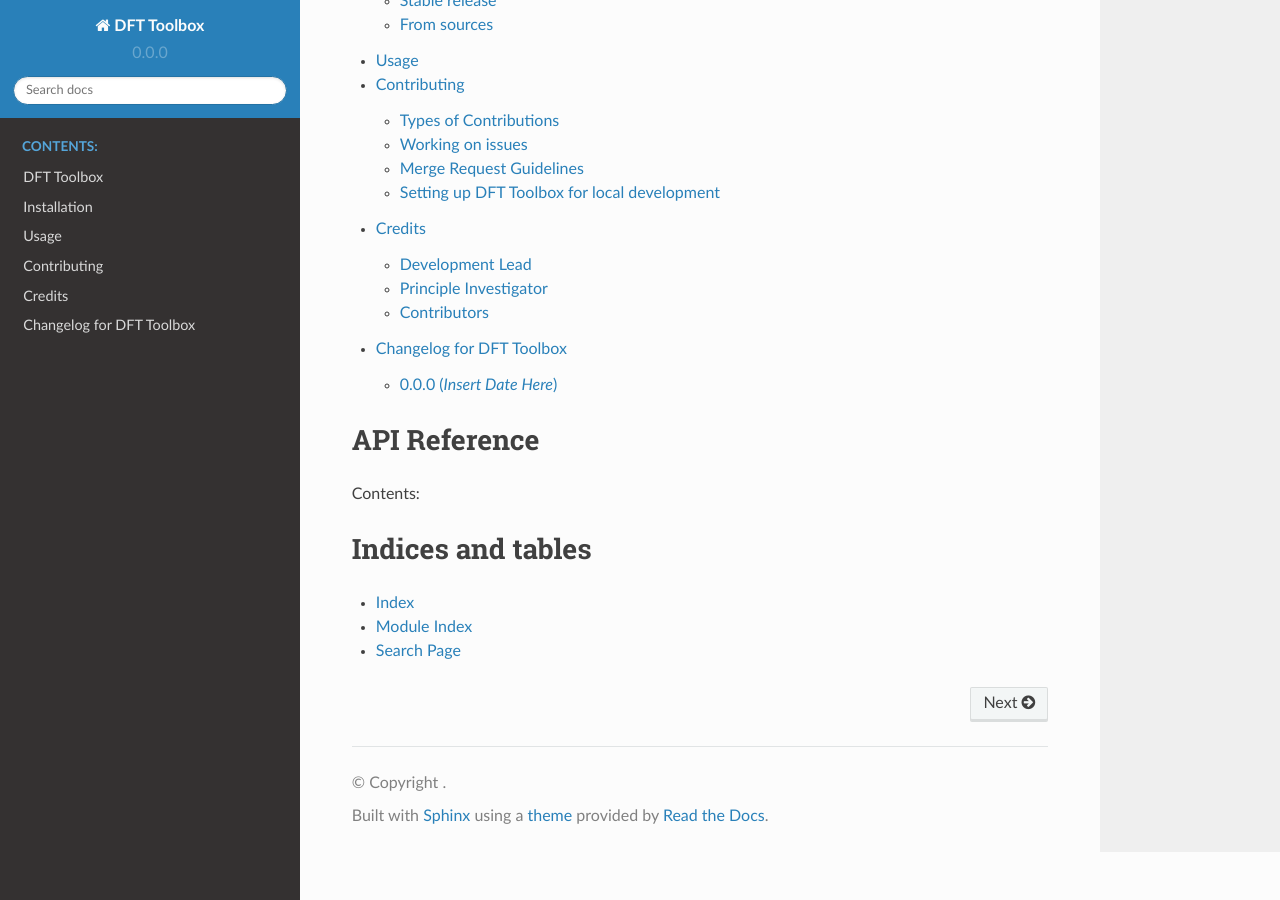
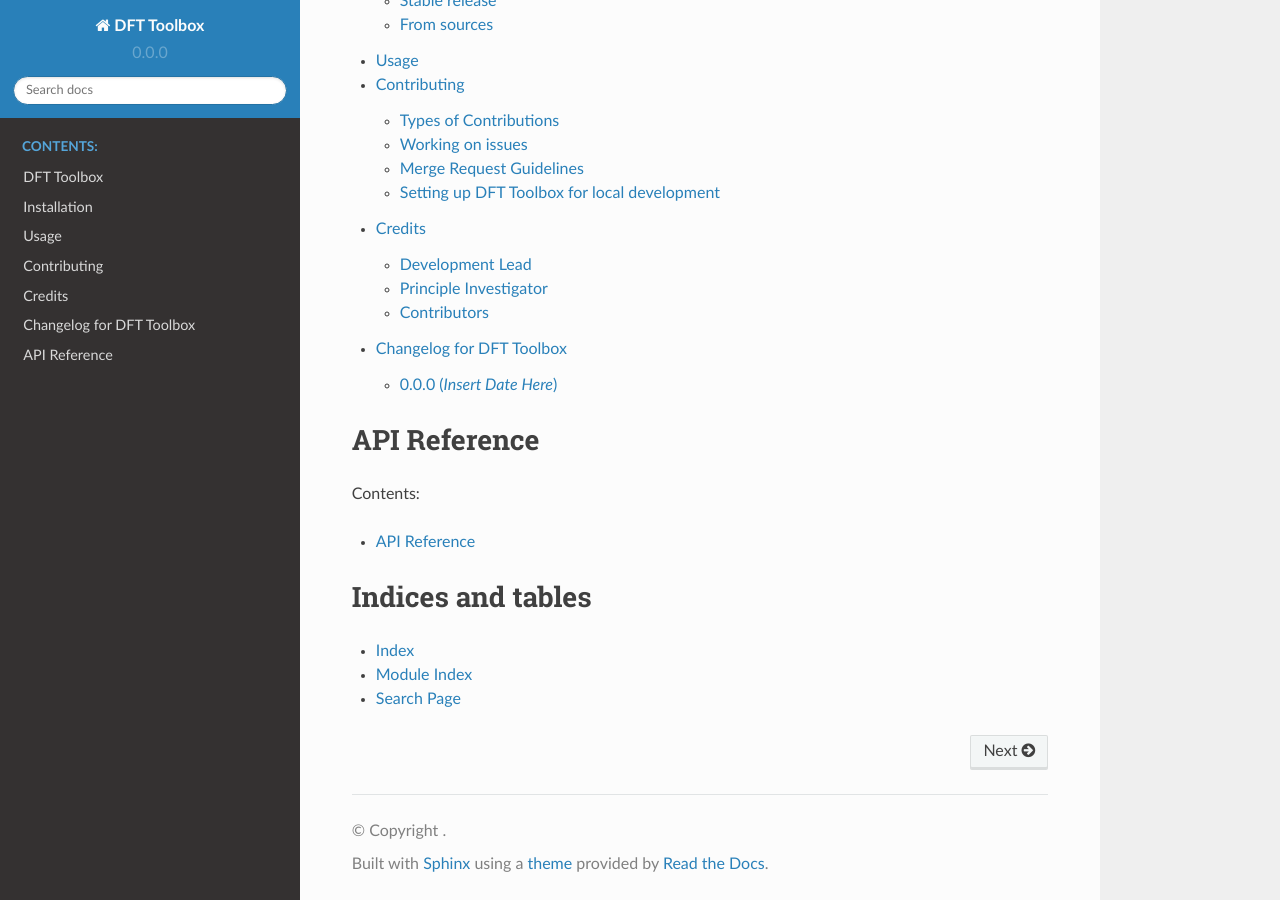
Before and after one commit to usnistgov/dft_toolbox, a Sphinx documentation site: the page built from docs/index.rst, in a window 1280 px wide and 900 px high, scrolled down 1059 px. Built offline with Sphinx 7.4.7 and the Read the Docs theme 2.0.0, drawn with Linux system fonts in a browser that asks for light colours; pages that are not in the unit, such as notebooks, are missing from menus.

```diff
--- a/docs/api_reference.rst
+++ b/docs/api_reference.rst
@@ -1,4 +1,5 @@
-# Title
+API Reference
+-------------
 
 .. currentmodule:: dft_toolbox
 .. autosummary::
```
